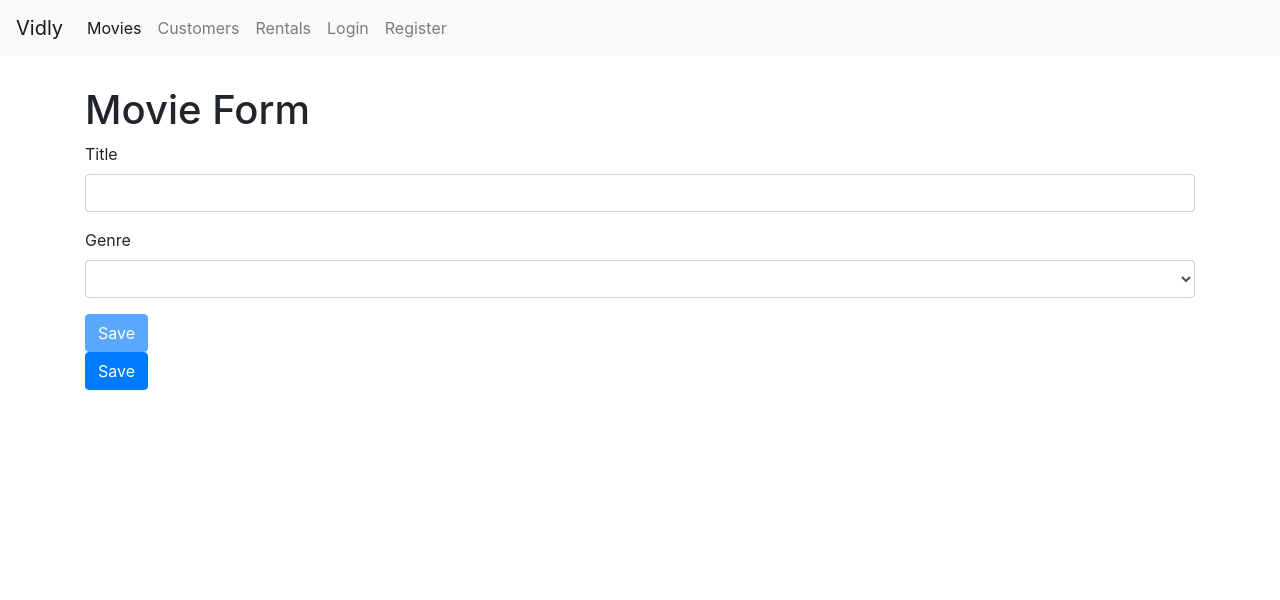
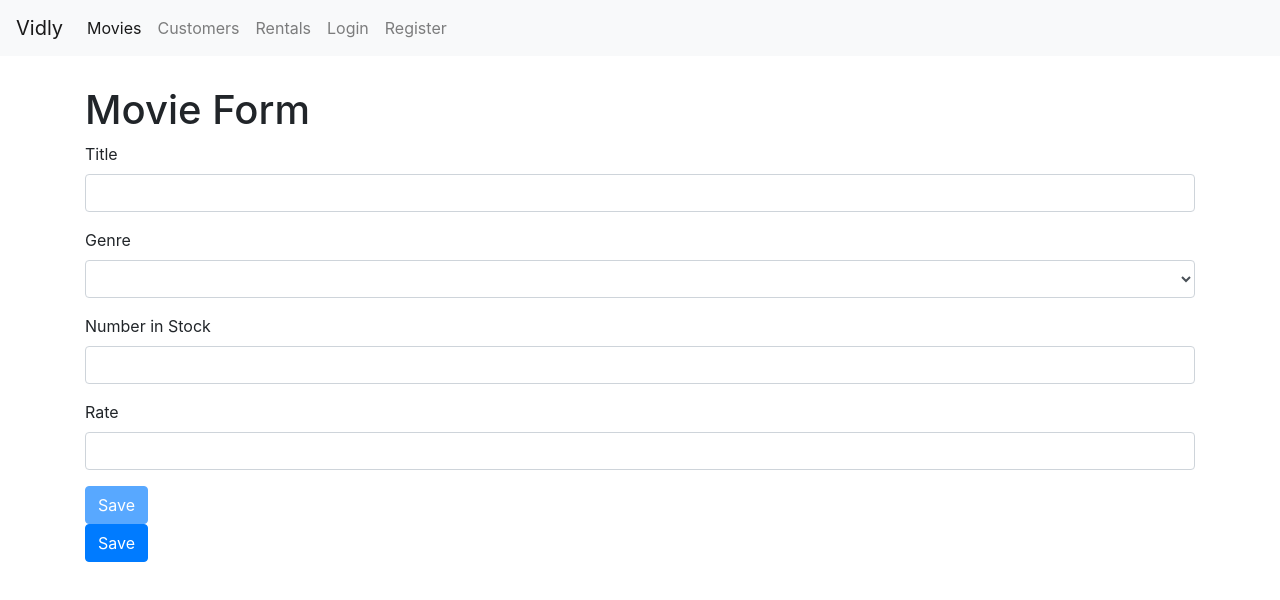
Before and after one commit to lopezg3000/vidly, a React (Create React App) app: page /movies/new in a window 1280 px wide. Shown: the top 600 px of the page. Built offline with nearby package versions, Linux system fonts and the light colour scheme.

Commit message:
inputFieldsCreated

```diff
--- a/src/components/movieForm.jsx
+++ b/src/components/movieForm.jsx
@@ -4,7 +4,7 @@ import Form from './common/form';
 
 class MovieForm extends Form {
     state = {
-        data: { title: '', genre: '' },
+        data: { title: '', genre: '', numberInStock: '', },
         errors: {}
     }
 
@@ -14,7 +14,18 @@ class MovieForm extends Form {
             .label('Title'),
         genre: Joi.string()
             .required()
-            .label('Genre')
+            .label('Genre'),
+        numberInStock: Joi.number()
+            .required()
+            .integer()
+            .min(0)
+            .max(100)
+            .label('Number in Stock'),
+        dailyRentalRate: Joi.number()
+            .required()
+            .min(0)
+            .max(10)
+            .label('Daily Rental Rate'),
     }
 
     options = [
@@ -39,6 +50,8 @@ class MovieForm extends Form {
                 <form onSubmit={this.handlSubmit}>
                     {this.renderInput('title', 'Title')}
                     {this.renderSelectTag('genre', 'Genre')}
+                    {this.renderInput('numberInStock', 'Number in Stock', 'number')}
+                    {this.renderInput('dailyRentalRate', 'Rate', 'number')}
                     {this.renderButton('Save')}
                 </form>
                 <button type="button" className="btn btn-primary" onClick={() => history.push("/movies")}>Save</button>
```
